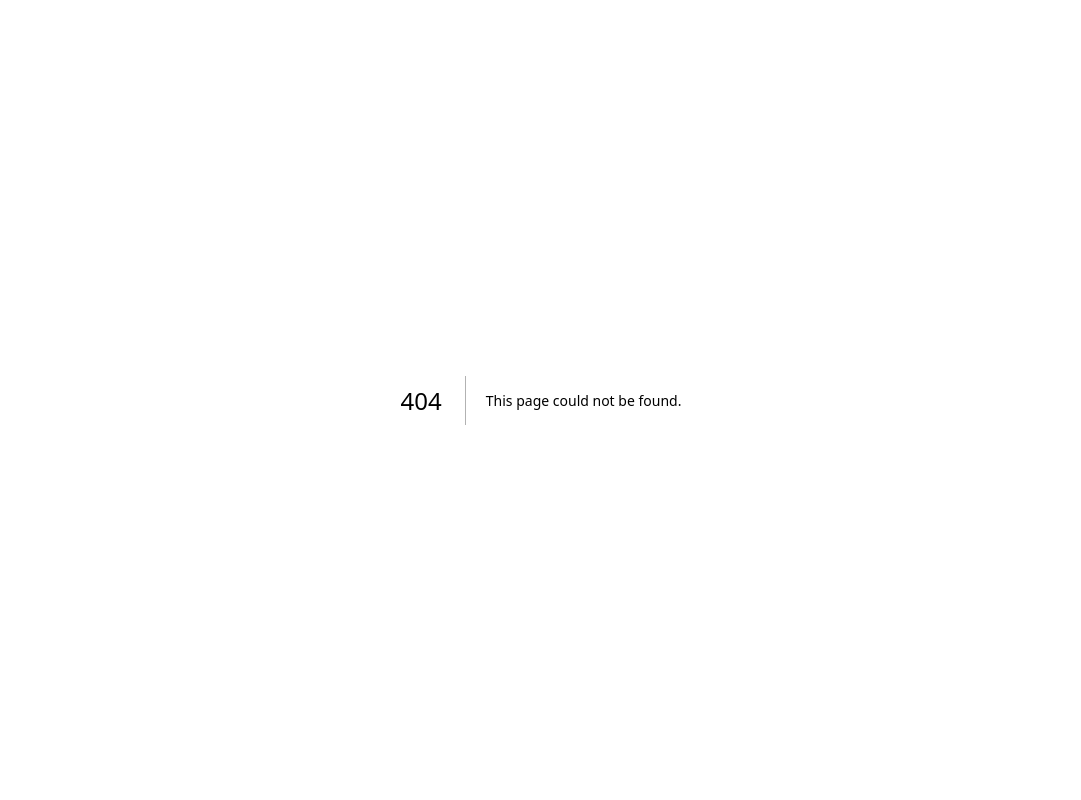
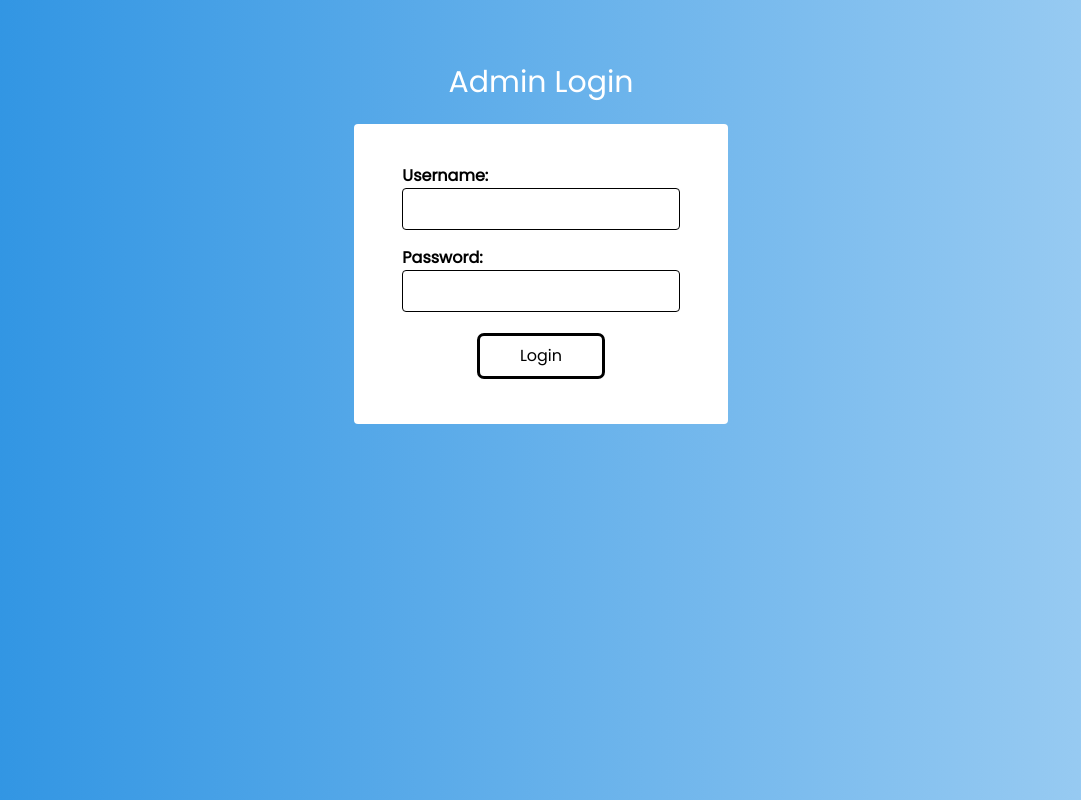
Before and after one commit to gilberthoop/eventsbysfcgva, a Next.js app: page /login in a window 1280 px wide. Before the commit this address had no page. Shown: the whole page, without its empty margins (99-1180 px from the left). Built offline with nearby package versions, Linux system fonts and the light colour scheme.

Commit message:
Create Login for admin

```diff
--- a/package.json
+++ b/package.json
@@ -18,11 +18,13 @@
     "@types/react-dom": "18.2.6",
     "autoprefixer": "10.4.14",
     "axios": "^1.4.0",
+    "bcrypt": "^5.1.1",
     "dayjs": "^1.11.9",
     "dotenv": "^16.3.1",
     "eslint": "8.44.0",
     "eslint-config-next": "13.4.9",
     "formidable": "^3.5.0",
+    "jsonwebtoken": "^9.0.1",
     "mongodb": "^5.7.0",
     "multer": "^1.4.5-lts.1",
     "next": "13.4.9",
@@ -35,7 +37,9 @@
     "typescript": "5.1.6"
   },
   "devDependencies": {
+    "@types/bcrypt": "^5.0.0",
     "@types/formidable": "^3.4.0",
+    "@types/jsonwebtoken": "^9.0.2",
     "@types/multer": "^1.4.7"
   }
 }
--- /dev/null
+++ b/src/components/admin/Login.tsx
@@ -0,0 +1,68 @@
+import { useState } from "react";
+import { LoginParams } from "@/utils/types";
+
+interface LoginProps {
+  onLogin: (params: LoginParams) => void;
+  errorMessage: string;
+}
+
+const Login: React.FC<LoginProps> = ({ onLogin, errorMessage }) => {
+  const initialFormFields = {
+    username: "",
+    password: "",
+  };
+  const [loginFormState, setLoginFormState] = useState(initialFormFields);
+
+  const handleInputChange = (event: React.ChangeEvent<HTMLInputElement>) => {
+    const { name, value } = event.target;
+
+    setLoginFormState((prevFormState) => ({
+      ...prevFormState,
+      [name]: value,
+    }));
+  };
+
+  const handleFormSubmit = async (event: React.FormEvent<HTMLFormElement>) => {
+    event.preventDefault();
+    onLogin(loginFormState);
+  };
+
+  return (
+    <section>
+      <header className="pb-6 text-white text-center">
+        <h1 className="text-3xl">Admin Login</h1>
+      </header>
+
+      <form onSubmit={handleFormSubmit} className="form form--login">
+        {errorMessage && (
+          <h2 className="text-center text-lg text-red-500">{errorMessage}</h2>
+        )}
+
+        <div className="form__group">
+          <label htmlFor="username">Username:</label>
+          <input
+            type="text"
+            name="username"
+            value={loginFormState.username}
+            onChange={handleInputChange}
+            required
+          />
+        </div>
+        <div className="form__group">
+          <label htmlFor="password">Password:</label>
+          <input
+            type="password"
+            name="password"
+            value={loginFormState.password}
+            onChange={handleInputChange}
+            required
+          />
+        </div>
+        <button type="submit" className="form__button">
+          Login
+        </button>
+      </form>
+    </section>
+  );
+};
+export default Login;
--- /dev/null
+++ b/src/hooks/use-auth.ts
@@ -0,0 +1,40 @@
+import axios from "axios";
+import { useState, useEffect } from "react";
+import { useRouter } from "next/router";
+import { LoginParams } from "@/utils/types";
+
+export default function useAuth() {
+  const [jwtToken, setJwtToken] = useState("");
+  const [errors, setErrors] = useState("");
+  const router = useRouter();
+
+  useEffect(() => {
+    setJwtToken(document.cookie);
+  }, []);
+
+  const handleAdminLogin = async (loginParams: LoginParams) => {
+    try {
+      const response = await axios.post("/api/auth/login", loginParams);
+      const newToken = response?.data?.token;
+      setCookie("authToken", newToken, 1);
+      setErrors("");
+      router.push("/");
+    } catch (error) {
+      const errorMessage = axios.isAxiosError(error)
+        ? error.response?.data?.error
+        : "We are unable to process your registration. Please try again later";
+      setErrors(errorMessage);
+    }
+  };
+
+  return { jwtToken, handleAdminLogin, errors };
+}
+
+function setCookie(name: string, value: string, days: number) {
+  const expires = new Date(
+    Date.now() + days * 24 * 60 * 60 * 1000
+  ).toUTCString();
+  document.cookie = `${name}=${encodeURIComponent(
+    value
+  )}; expires=${expires}; path=/`;
+}
--- /dev/null
+++ b/src/pages/api/auth/login.ts
@@ -0,0 +1,63 @@
+import { config } from "dotenv";
+import { MongoClient, Collection } from "mongodb";
+import { NextApiRequest, NextApiResponse } from "next";
+import jwt from "jsonwebtoken";
+import bcrypt from "bcrypt";
+
+config();
+const uri = process.env.MONGODB_URI || "";
+const databaseName = process.env.DATABASE_NAME || "";
+const dbCollectionAdmin = process.env.DB_COLLECTION_ADMIN || "";
+const client = new MongoClient(uri);
+
+const authSecretKey = process.env.AUTH_SECRET_KEY || "";
+const authExpiration = process.env.AUTH_EXPIRATION || "";
+
+// eslint-disable-next-line import/no-anonymous-default-export
+export default async (req: NextApiRequest, res: NextApiResponse) => {
+  try {
+    await client.connect();
+    const database = client.db(databaseName);
+    const collection = database.collection(dbCollectionAdmin);
+
+    switch (req.method) {
+      case "POST":
+        await signIn(req, res, collection);
+    }
+  } catch (err) {
+    console.error(err);
+    res.status(500).json({ message: "Login failed" });
+  } finally {
+    await client.close();
+  }
+};
+
+const signIn = async (
+  req: NextApiRequest,
+  res: NextApiResponse,
+  collection: Collection
+) => {
+  const { username, password } = req.body;
+
+  try {
+    const user = await collection.findOne({ username });
+    if (!user) {
+      return res.status(401).json({ error: "Invalid username or password" });
+    }
+
+    const passwordMatches = await bcrypt.compare(password, user.password);
+    if (!passwordMatches) {
+      return res.status(401).json({ error: "Invalid username or password" });
+    }
+
+    // Generate a JWT token
+    const token = jwt.sign({ username: user.username }, authSecretKey, {
+      expiresIn: authExpiration,
+    });
+
+    res.status(200).json({ token });
+  } catch (err) {
+    console.error(err);
+    res.status(500).json({ error: "Internal server error" });
+  }
+};
--- /dev/null
+++ b/src/pages/login/index.tsx
@@ -0,0 +1,18 @@
+import Login from "@/components/admin/Login";
+import useAuth from "@/hooks/use-auth";
+import { LoginParams } from "@/utils/types";
+
+const LoginPage: React.FC = () => {
+  const { handleAdminLogin, errors } = useAuth();
+
+  return (
+    <section className="p-6 sm:py-16 sm:px-20">
+      <Login
+        onLogin={(params: LoginParams) => handleAdminLogin(params)}
+        errorMessage={errors}
+      />
+    </section>
+  );
+};
+
+export default LoginPage;
--- a/src/styles/form.css
+++ b/src/styles/form.css
@@ -4,6 +4,10 @@
   @apply flex flex-col justify-center p-4 mx-auto rounded;
   @apply sm:py-8 sm:px-12 sm:w-9/12;
   @apply lg:w-6/12;
+}
+
+.form--login {
+  @apply w-1/3;
 }
 
 .form__group {
--- /dev/null
+++ b/src/utils/types.ts
@@ -0,0 +1,4 @@
+export interface LoginParams {
+  username: string;
+  password: string;
+}
```
Also changed, not shown: 1 other file (tests, documents, lock files or other folders).
